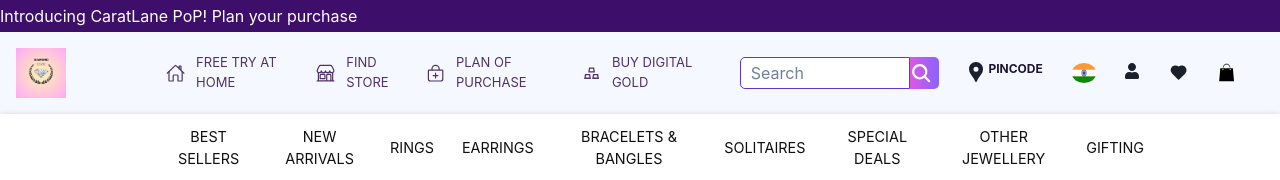
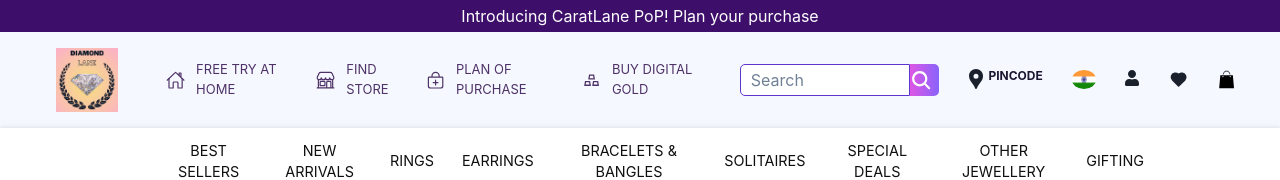
Before and after one commit to tambeaditya101/CaretLane-clone, a React (Create React App) app in the folder frontend/: page / in a window 1280 px wide. Shown: the top 180 px of the page. Built offline with nearby package versions, Linux system fonts and the light colour scheme.

Commit message:
mainlogo updateed

```diff
--- a/frontend/src/components/navbar/LoginModal.jsx
+++ b/frontend/src/components/navbar/LoginModal.jsx
@@ -52,8 +52,6 @@
   );
 };
 
-
-
 // export const LoginModal=()=>{
 //   <Menu>
 //   <MenuButton as={Button} rightIcon={<ChevronDownIcon />}>
--- a/frontend/src/components/navbar/Navbar.jsx
+++ b/frontend/src/components/navbar/Navbar.jsx
@@ -1,6 +1,6 @@
 import React from "react";
 import "./navbar.css";
-import logo from "./logo.png";
+import logo1 from "./logo1.jpeg";
 import { MdLocationPin } from "react-icons/md";
 import { TbHeartFilled } from "react-icons/tb";
 import { GiShoppingBag } from "react-icons/gi";
@@ -11,9 +11,8 @@
 import { IoBagAddOutline } from "react-icons/io5";
 import { AiOutlineGold } from "react-icons/ai";
 import { Link } from "react-router-dom";
+import { Navbardropdown } from "../navbardropdown/Navbardropdown";
 import { LoginModal } from "./LoginModal";
-import { Navbardropdown } from "../navbardropdown/Navbardropdown";
-
 const Navbar = () => {
   return (
     <div id="nav__main">
@@ -22,7 +21,7 @@
         <div id="nav__logo">
           <Link to="/">
             {" "}
-            <img src={logo} alt="logo" height="40%" width="40%" />
+            <img src={logo1} alt="logo" width={"50%"} />
           </Link>
         </div>
 
--- a/frontend/src/components/navbar/navbar.css
+++ b/frontend/src/components/navbar/navbar.css
@@ -15,6 +15,7 @@
   width: 100%;
   background-color: rgb(62, 14, 107);
   color: white;
+  text-align: center;
 }
 
 #nav__medium {
@@ -29,6 +30,7 @@
 #nav__logo {
   height: 100%;
   width: 100%;
+  margin-left: 40px;
 }
 
 #nav__menu {
```
Also changed, not shown: frontend/src/components/navbar/logo1.jpeg (added).
